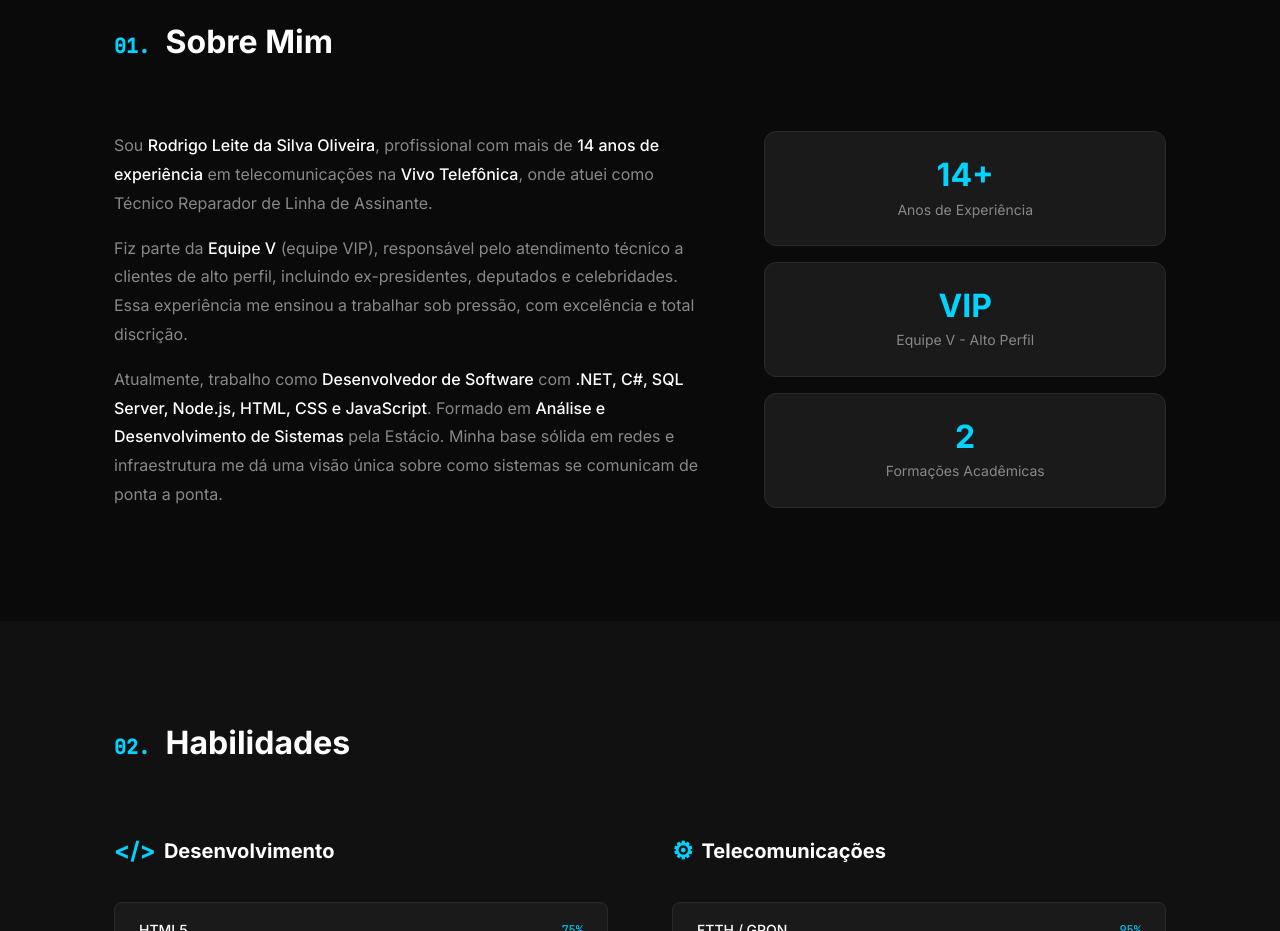
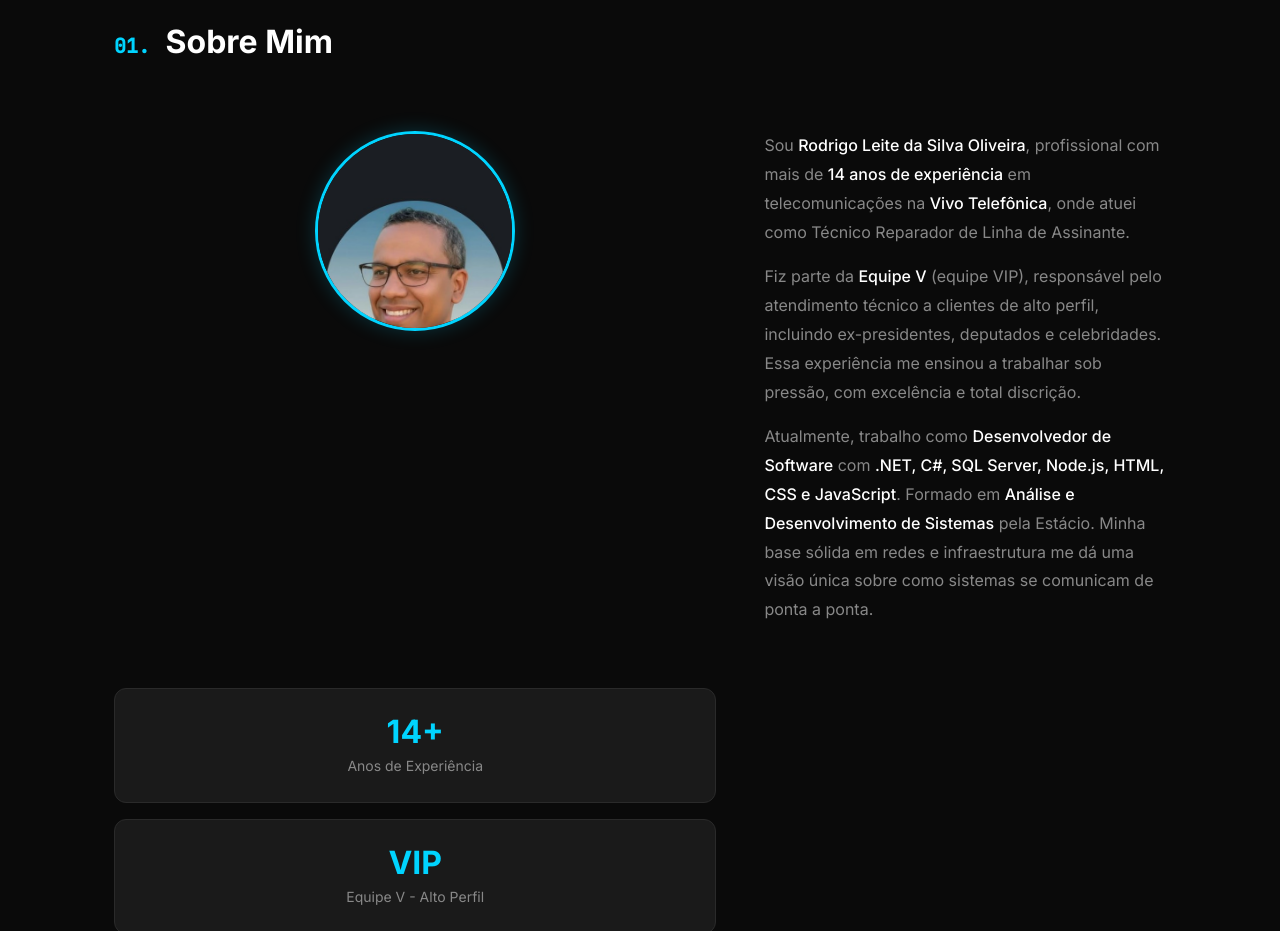
Before and after one commit to RodrigolsilvaO/portfolio-rodrigo-oliveira, a plain HTML site: page index.html in a window 1280 px wide. Shown: the part 880-1811 px from the top of the page. Drawn offline with Linux system fonts and the light colour scheme.

Commit message:
Adicionar foto de perfil na secao Sobre
- Foto circular com borda accent e glow sutil
- Efeito hover com zoom e glow mais forte
- Posicionada acima do texto na secao Sobre

Co-Authored-By: Claude Opus 4.6 (1M context) <noreply@anthropic.com>

```diff
--- a/css/style.css
+++ b/css/style.css
@@ -591,6 +591,29 @@ button {
   display: grid;
   grid-template-columns: 1fr;
   gap: var(--espacamento-2xl);
+}
+
+
+/* Foto de perfil */
+.about__photo {
+  display: flex;
+  justify-content: center;
+  margin-bottom: var(--espacamento-xl);
+}
+
+.about__photo-img {
+  width: 200px;
+  height: 200px;
+  border-radius: 50%;
+  object-fit: cover;
+  border: 3px solid var(--cor-accent);
+  box-shadow: 0 0 20px rgba(0, 212, 255, 0.2);
+  transition: all var(--transicao-media);
+}
+
+.about__photo-img:hover {
+  transform: scale(1.05);
+  box-shadow: 0 0 30px rgba(0, 212, 255, 0.4);
 }
 
 .about__text {
--- a/index.html
+++ b/index.html
@@ -135,6 +135,10 @@
       </h2>
 
       <div class="about">
+        <div class="about__photo reveal">
+          <img src="img/foto-perfil.jpg" alt="Rodrigo Oliveira" class="about__photo-img">
+        </div>
+
         <div class="about__content reveal">
           <p class="about__text">
             Sou <strong>Rodrigo Leite da Silva Oliveira</strong>, profissional com mais de
```
Also changed, not shown: img/foto-perfil.jpg (added).
